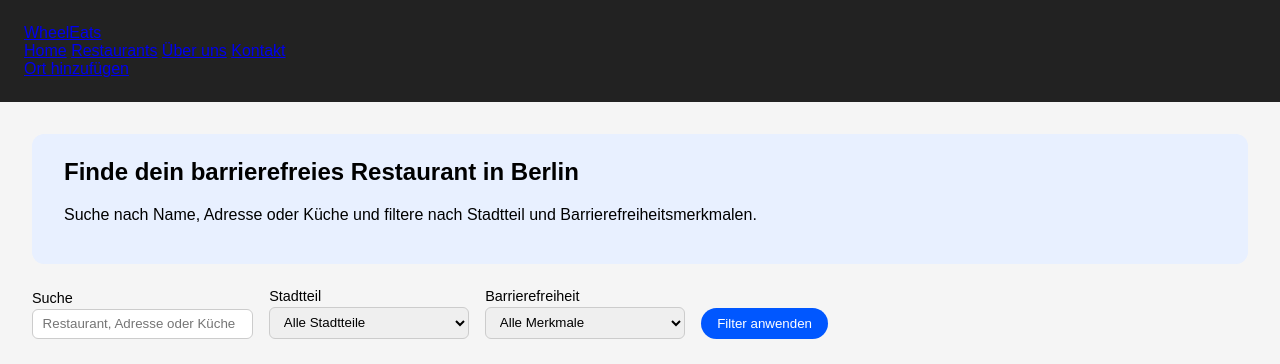
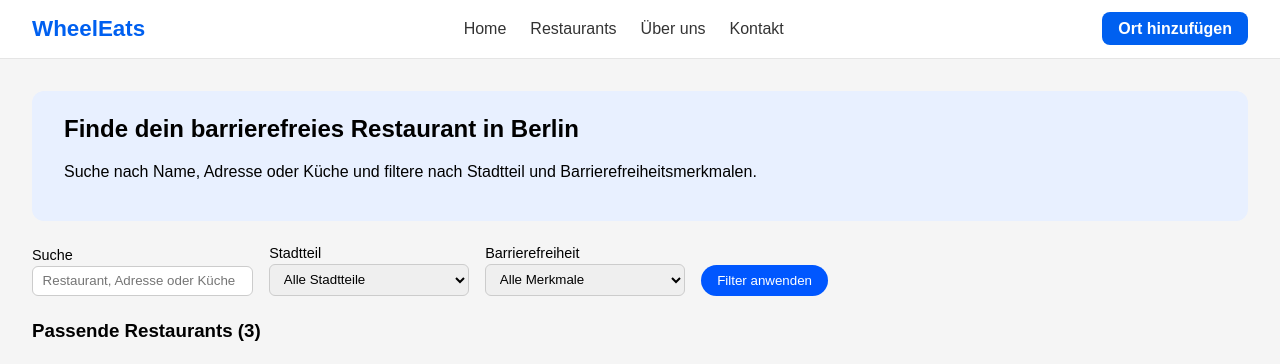
Before and after one commit to Batool259/WheelEats, a Flask app: page / in a window 1280 px wide. Shown: the top 364 px of the page. Run offline with Flask 3, Linux system fonts and the light colour scheme.

Commit message:
style.css angepasst: Navigation und Grundlayout hinzugefügt

```diff
--- a/static/style.css
+++ b/static/style.css
@@ -1,3 +1,54 @@
+/* Navigation */
+.navbar {
+    background: white;
+    padding: 1rem 2rem;
+    display: flex;
+    justify-content: space-between;
+    align-items: center;
+    border-bottom: 1px solid #e5e5e5;
+    position: sticky;
+    top: 0;
+    z-index: 100;
+}
+
+.nav-left .logo {
+    font-size: 1.4rem;
+    font-weight: 700;
+    color: #0060f0;
+    text-decoration: none;
+}
+
+.nav-links {
+    display: flex;
+    gap: 1.5rem;
+}
+
+.nav-links a {
+    text-decoration: none;
+    color: #333;
+    font-weight: 500;
+}
+
+.nav-links a:hover {
+    color: #0060f0;
+}
+
+.add-btn {
+    background: #0060f0;
+    padding: 0.5rem 1rem;
+    border-radius: 8px;
+    color: white;
+    text-decoration: none;
+    font-weight: 600;
+}
+
+.add-btn:hover {
+    background: #004ec3;
+}
+
+
+
+
 body {
     font-family: Arial, sans-serif;
     margin: 0;
```
